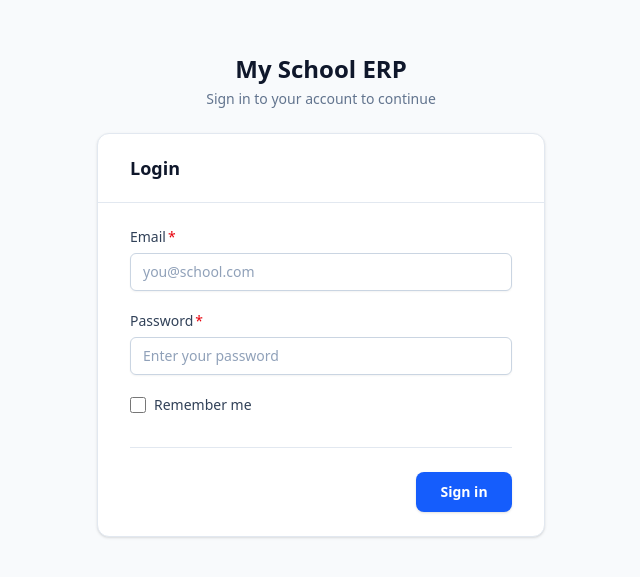
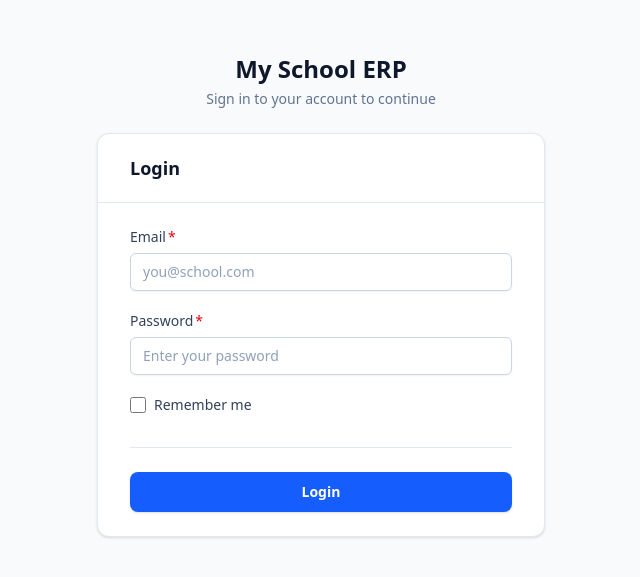
Before and after one commit to sirajhanifa/my-school-erp-frontend, a React (Vite) app: page /login in a window 1280 px wide. Shown: the part 105-682 px from the top of the page, without its empty margins (319-959 px from the left). Built offline with nearby package versions, Linux system fonts and the light colour scheme; no server answers.

Commit message:
feat: update FormActions in LoginPage to use 'Login' label and enable full-width buttons

```diff
--- a/src/components/form/FormActions.tsx
+++ b/src/components/form/FormActions.tsx
@@ -9,6 +9,8 @@ type FormActionsProps = {
   onCancel?: () => void;
   isSubmitting?: boolean;
   disabled?: boolean;
+  // Stretch the buttons to fill the row (e.g. the Login button)
+  fullWidth?: boolean;
 };
 
 // Shared by all buttons: same height, shape and text, so they line up in the row.
@@ -44,13 +46,16 @@ const FormActions = ({
   onCancel,
   isSubmitting = false,
   disabled = false,
+  fullWidth = false,
 }: FormActionsProps) => {
   const isDisabled = disabled || isSubmitting;
+  // Full width: buttons fill the row. Otherwise: buttons sit on the right from "sm" up.
+  const rowLayoutClassName = fullWidth ? "" : "sm:flex-row sm:items-center sm:justify-end";
 
   return (
     // Phones: full-width buttons stacked with Submit on top.
     // From "sm" up: one row aligned to the right.
-    <div className="flex flex-col-reverse gap-3 border-t border-slate-200 pt-6 sm:flex-row sm:items-center sm:justify-end">
+    <div className={`flex flex-col-reverse gap-3 border-t border-slate-200 pt-6 ${rowLayoutClassName}`}>
       {onCancel && (
         <button type="button" onClick={onCancel} disabled={isSubmitting} className={ghostButtonClassName}>
           {cancelLabel}
--- a/src/modules/auth/login/LoginPage.tsx
+++ b/src/modules/auth/login/LoginPage.tsx
@@ -79,7 +79,7 @@ const LoginPage = () => {
             <FormCheckbox name="rememberMe" label="Remember me" register={register} />
           </div>
 
-          <FormActions submitLabel="Sign in" isSubmitting={isLoading} />
+          <FormActions submitLabel="Login" isSubmitting={isLoading} fullWidth />
         </FormContainer>
       </div>
     </div>
```
